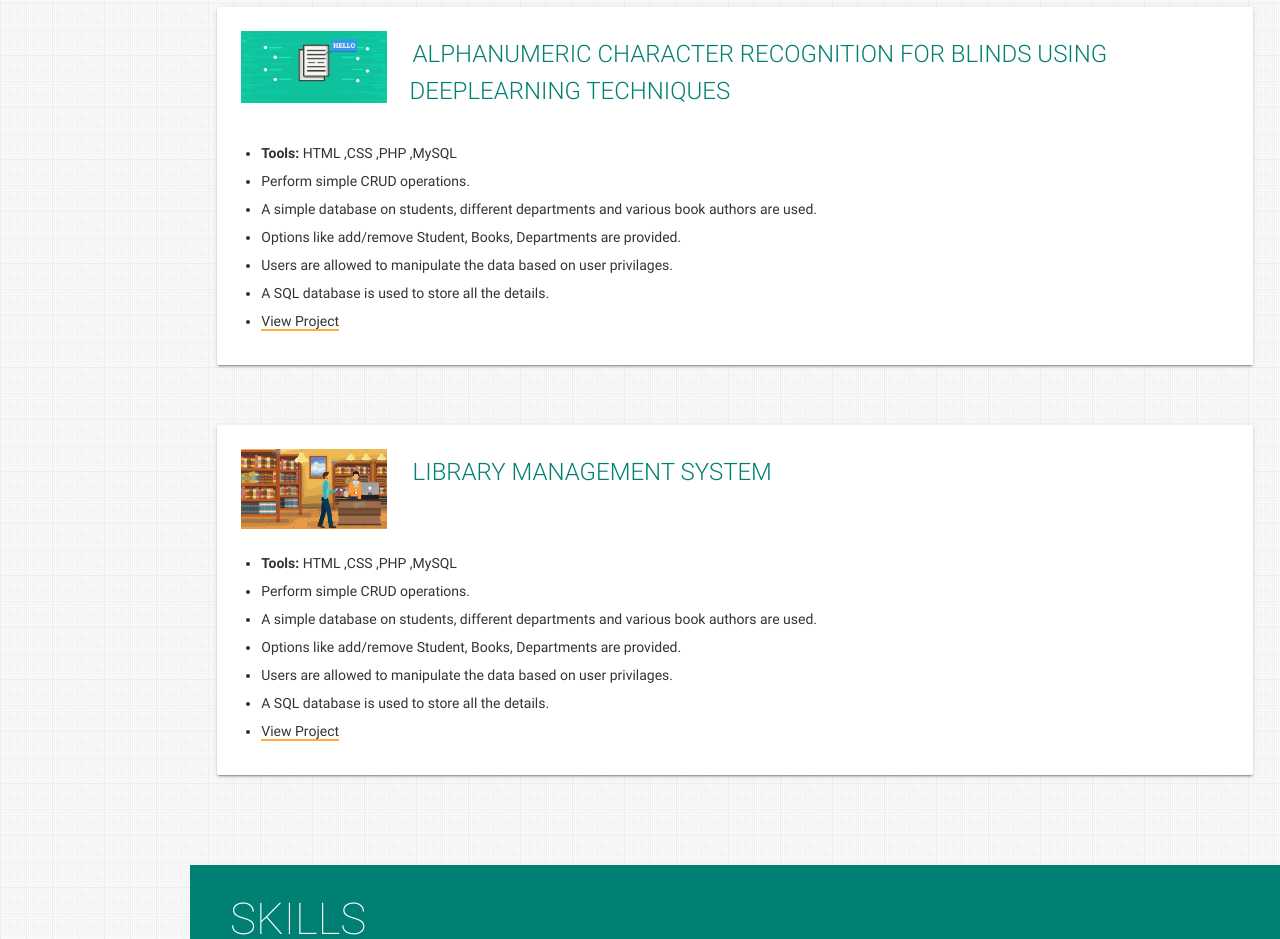
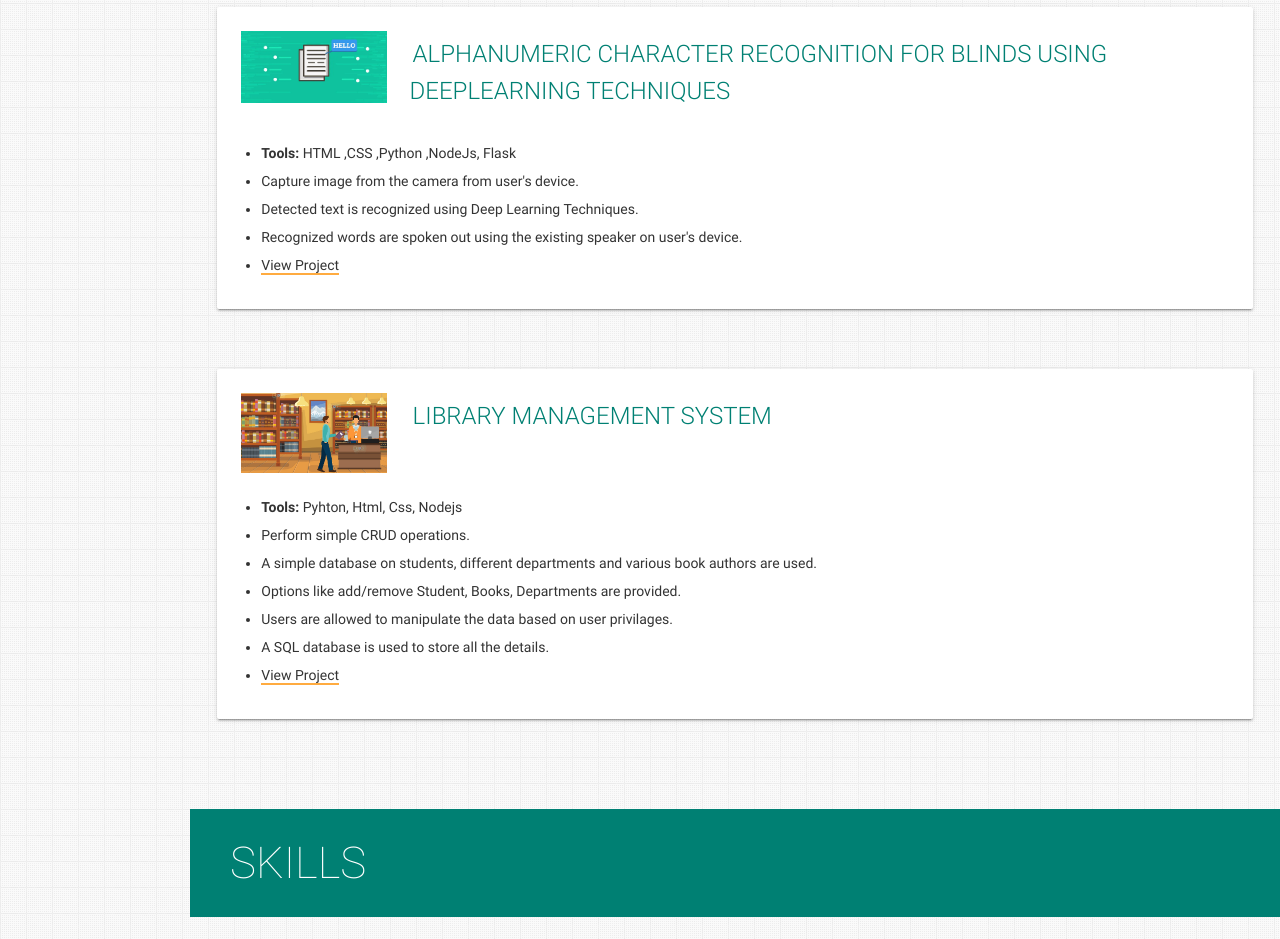
Before and after one commit to Shravan-Somanna/Portfolio, a website: page index.html in a window 1280 px wide. Shown: the part 2779-3718 px from the top of the page. Drawn offline with nearby package versions, Linux system fonts and the light colour scheme.

Commit message:
finalcommit

```diff
--- a/index.html
+++ b/index.html
@@ -273,13 +273,11 @@
                 </div>
                 </div>
                   <ul>
-                    <li><b>Tools:</b> HTML ,CSS ,PHP ,MySQL</li>
-                     <li>Perform simple CRUD operations.</li>
-                     <li>A simple database on students, different departments and various book authors are used.</li>
-                    <li>Options like add/remove Student, Books, Departments are provided.</li>
-                    <li>Users are allowed to manipulate the data based on user privilages.</li>
-                    <li>A SQL database is used to store all the details.</li>
-                    <li><a href="https://github.com/ShravanSomanna/Library_Management---mysql-php" text-decoration: none;>View Project</a></li>
+                  <li><b>Tools:</b> HTML ,CSS ,Python ,NodeJs, Flask</li>
+                  <li>Capture image from the camera from user's device.</li>
+                  <li>Detected text is recognized using Deep Learning Techniques.</li>
+                  <li>Recognized words are spoken out using the existing speaker on user's device.</li>
+                    <li><a href="https://github.com/ShravanSomanna/Alphanumeric_character_recognition" text-decoration: none;>View Project</a></li>
                     </ul>
               </div>
               </div>
@@ -301,7 +299,7 @@
                 </div>
                 </div>
                 <ul>
-                <li><b>Tools:</b> HTML ,CSS ,PHP ,MySQL</li>
+                <li><b>Tools:</b> Pyhton, Html, Css, Nodejs</li>
                 <li>Perform simple CRUD operations.</li>
                 <li>A simple database on students, different departments and various book authors are used.</li>
                 <li>Options like add/remove Student, Books, Departments are provided.</li>
```
